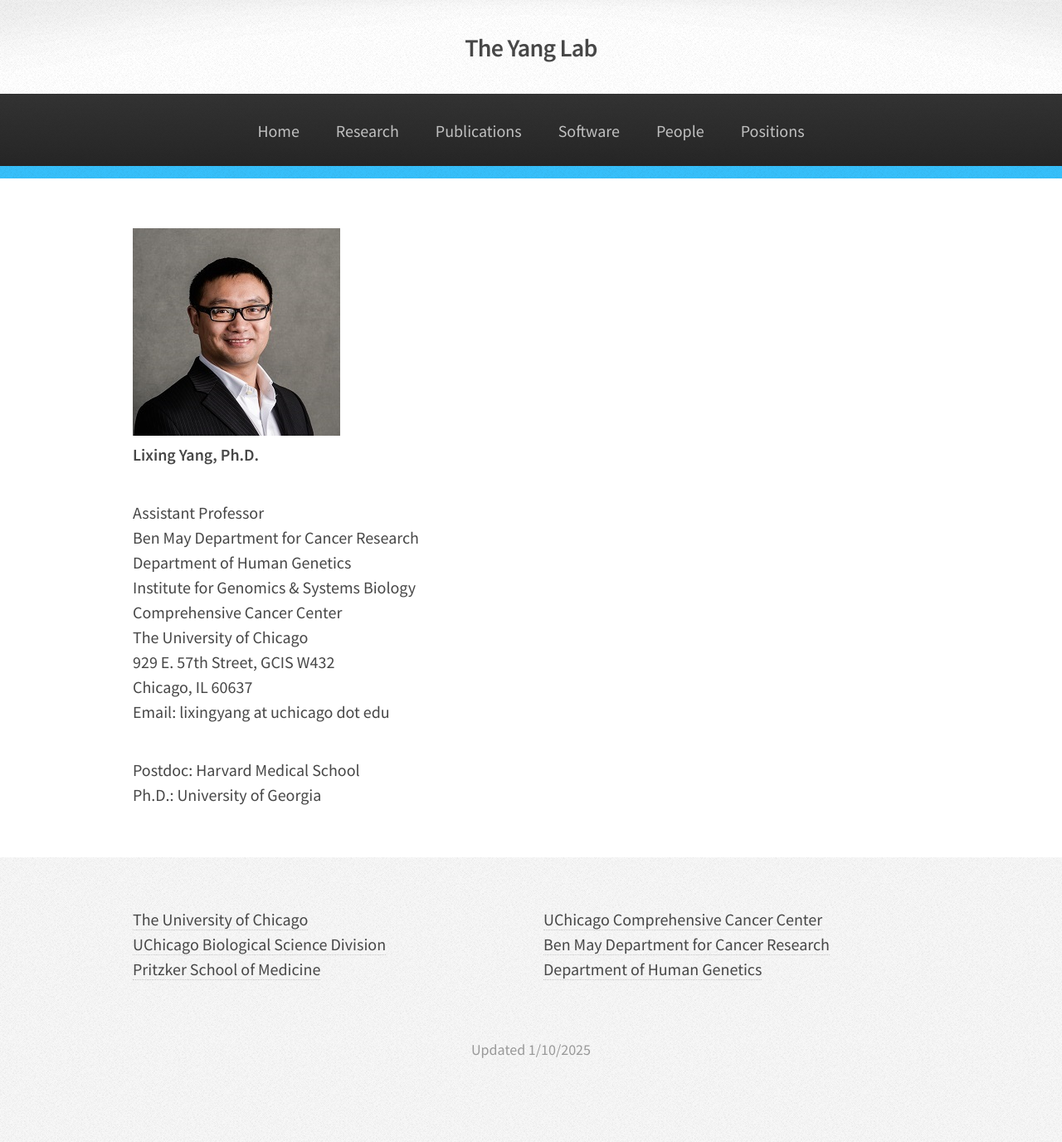
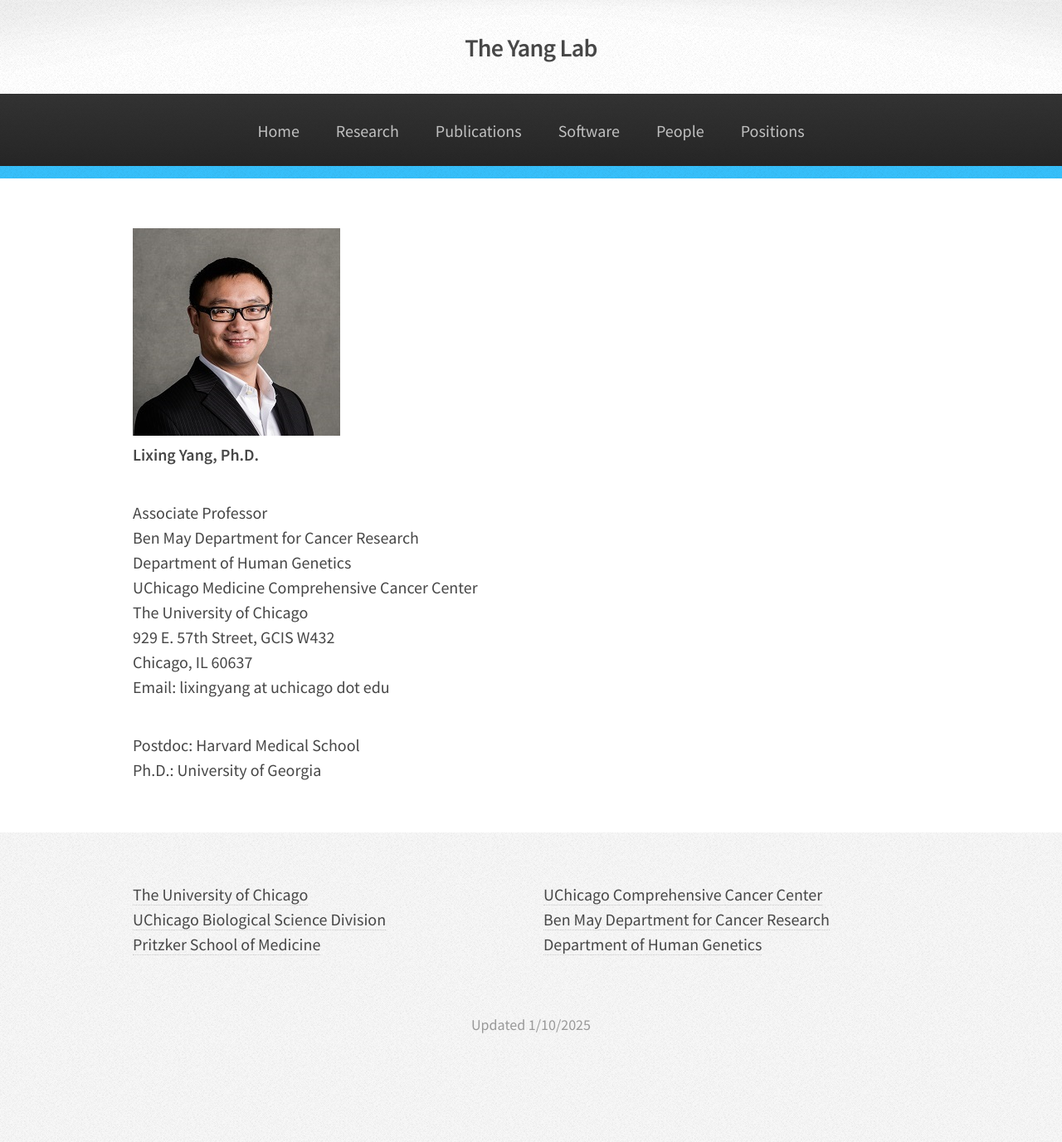
Before and after one commit to guru-yang/test, a Jekyll site: the page built from people/yang.html, in a window 1280 px wide. Shown: the whole page at 83% size. Built offline with Jekyll 4.4.1, drawn with Linux system fonts in a browser that asks for light colours; after the commit the page ends 1346 px from its top, so only the background shows below that.

Commit message:
Update yang.html

```diff
--- a/people/yang.html
+++ b/people/yang.html
@@ -13,11 +13,10 @@ layout: default
 						<img src="{{ site.baseurl }}/people/yang.jpg"/>
 						<ul class="unstyled">
 							<p><b>Lixing Yang, Ph.D.</b></p>
-							<li>Assistant Professor</li>
+							<li>Associate Professor</li>
 							<li>Ben May Department for Cancer Research</li>
 							<li>Department of Human Genetics</li>
-							<li>Institute for Genomics & Systems Biology</li>
-							<li>Comprehensive Cancer Center</li>
+							<li>UChicago Medicine Comprehensive Cancer Center</li>
 							<li>The University of Chicago</li>
 							<li>929 E. 57th Street, GCIS W432</li>
 							<li>Chicago, IL 60637</li>
```
